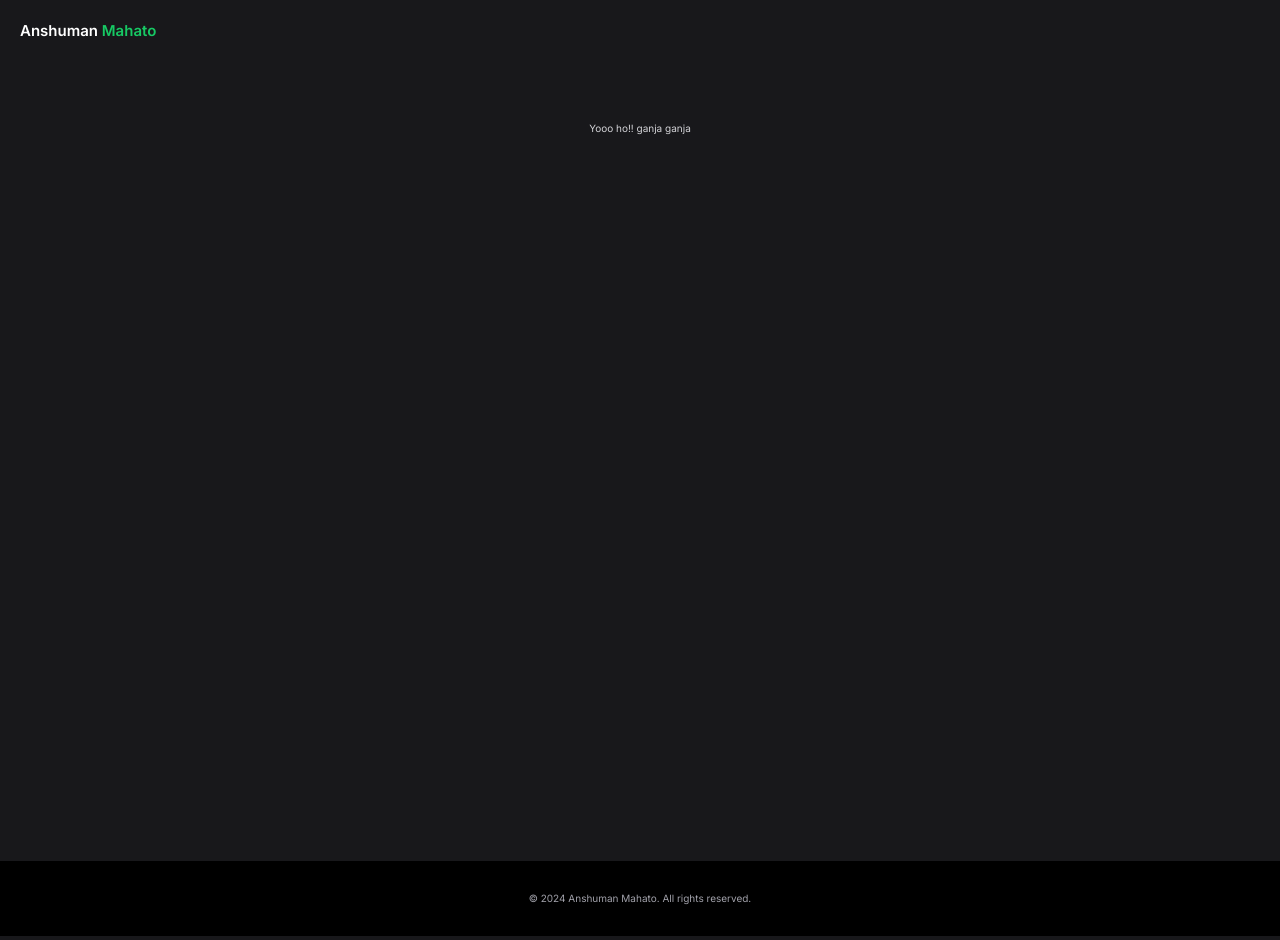
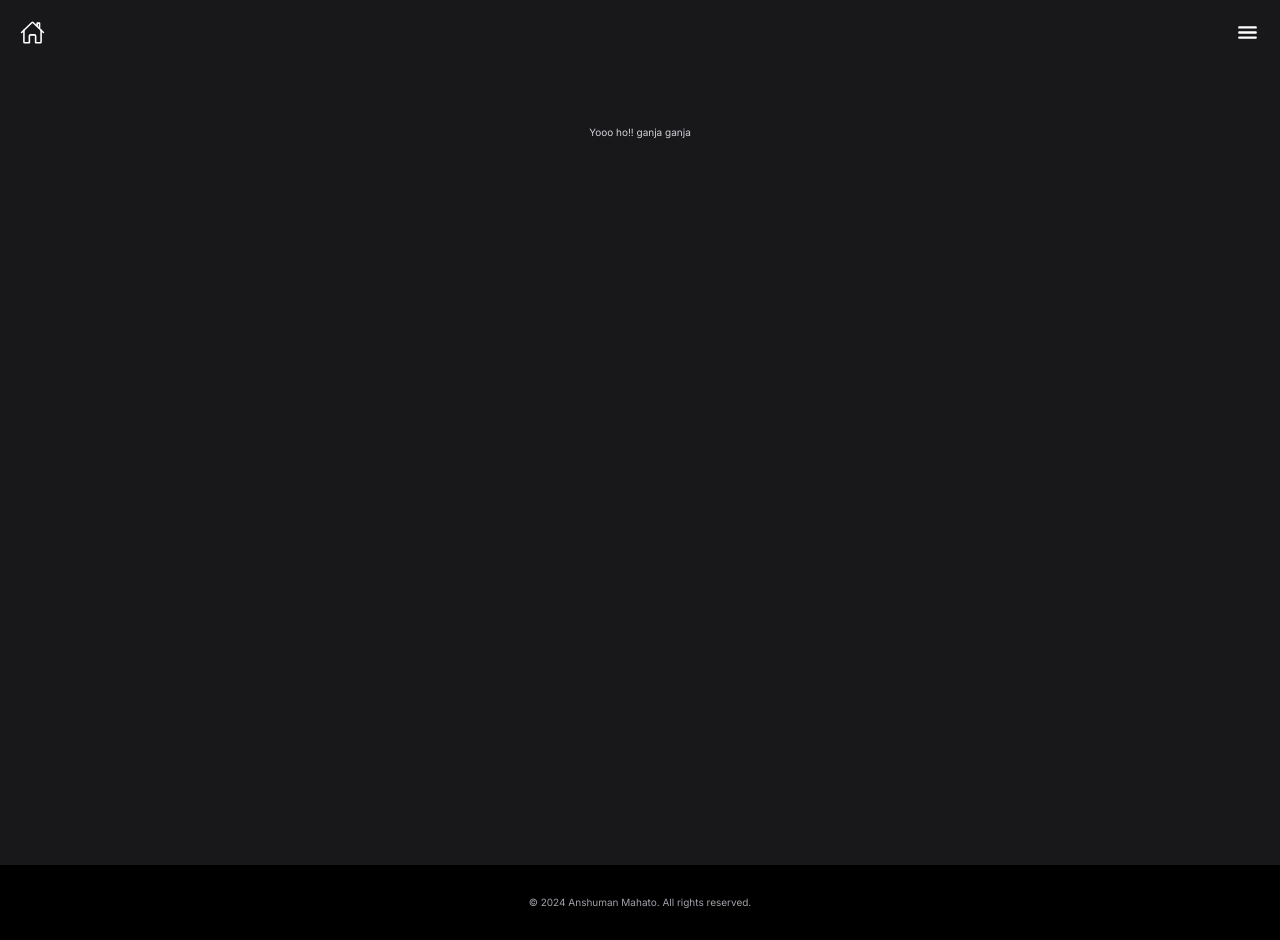
Before and after one commit to AnshumanMahato/Personal-Blog-Website, a Next.js app: page / in a window 1280 px wide. Built offline with nearby package versions, Linux system fonts and the light colour scheme.

Commit message:
feat: Header init

```diff
--- a/app/ui/Header.tsx
+++ b/app/ui/Header.tsx
@@ -1,9 +1,10 @@
+import { IoHomeOutline, IoMenu } from "react-icons/io5";
+
 function Header() {
   return (
-    <header className="p-[2rem]">
-      <div className="text-[1.5rem] leading-[140%] text-white font-semibold">
-        Anshuman <span className="text-accent-dark">Mahato</span>
-      </div>
+    <header className="flex justify-between items-center  p-[2rem] text-[2.5rem] leading-[140%] text-white font-semibold">
+      <IoHomeOutline />
+      <IoMenu />
     </header>
   );
 }
```
